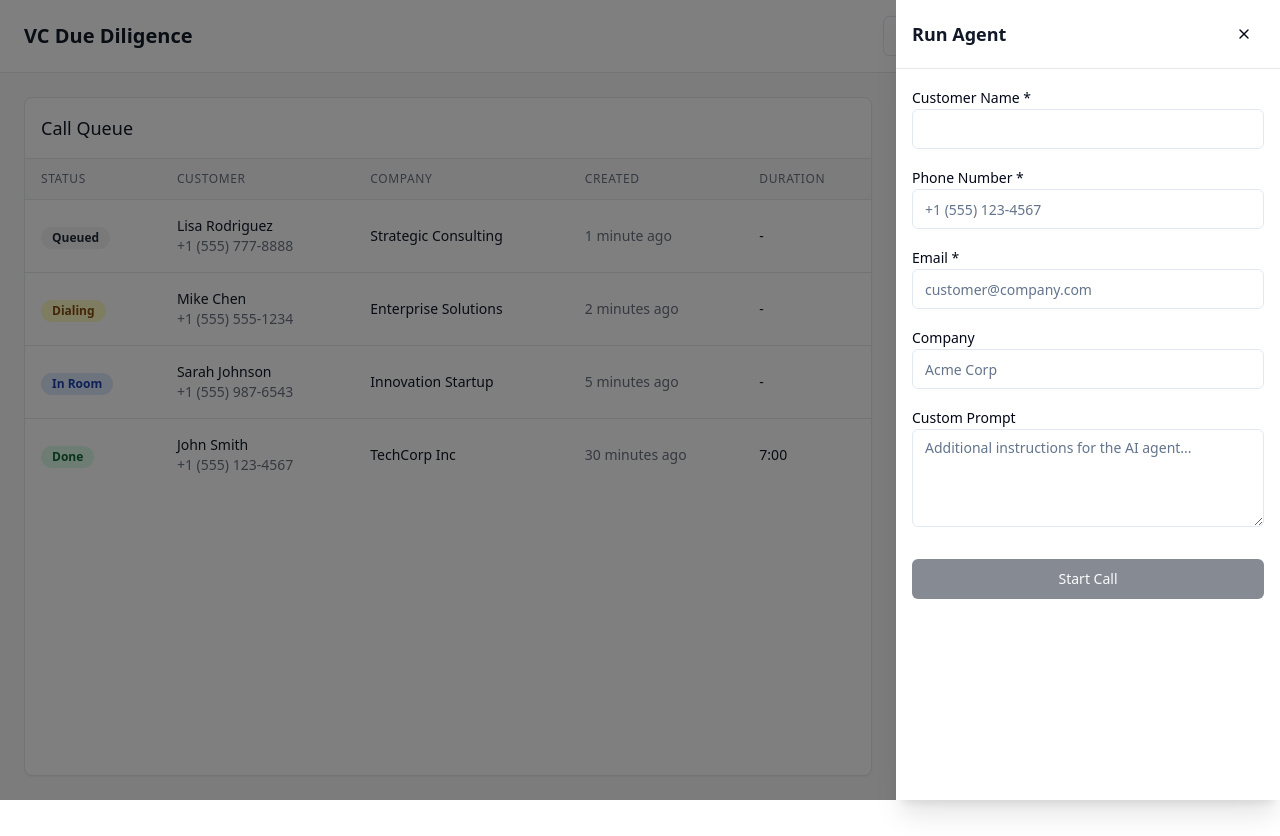
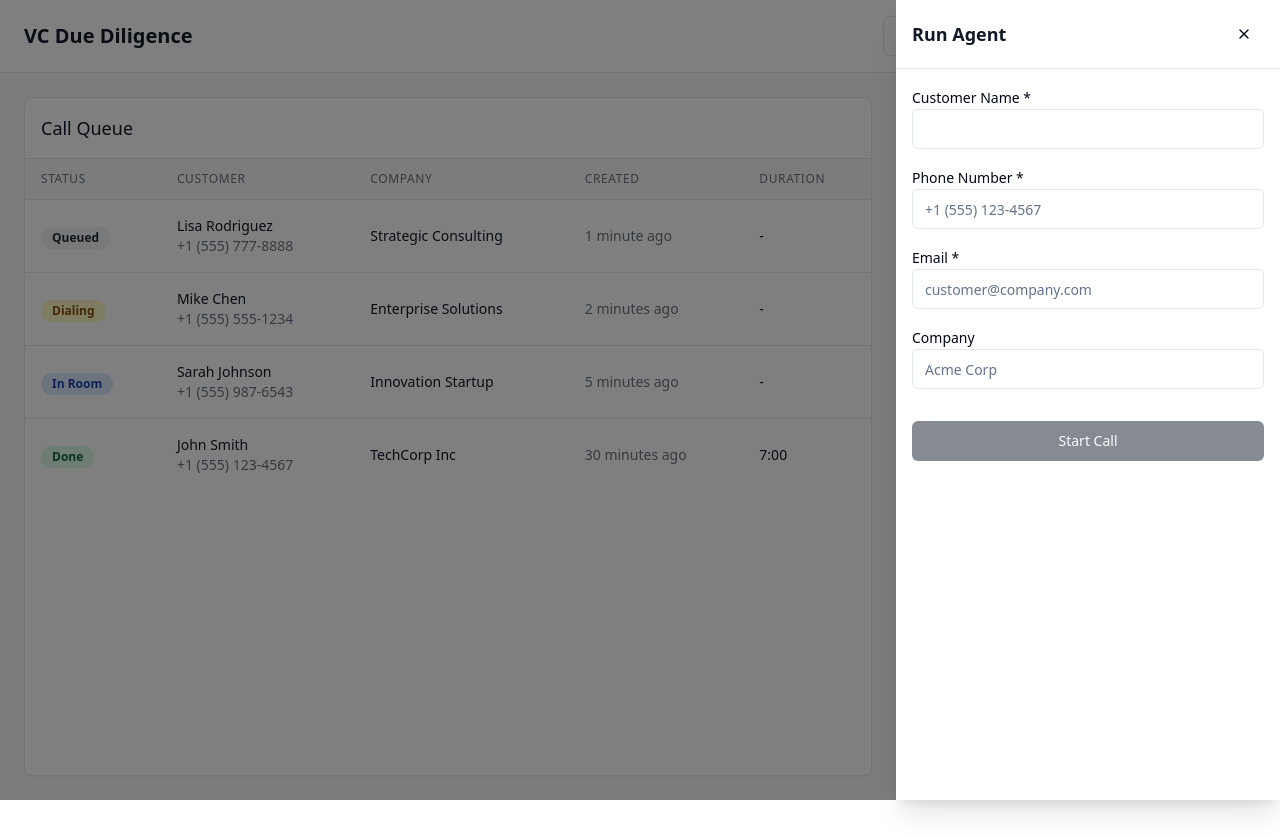
Before and after one commit to Varun20002/due-diligence-pilot, a React (Vite) app: page / in a window 1280 px wide. Both pictures are taken after a click on the button "Run Agent". Built offline with nearby package versions, Linux system fonts and the light colour scheme.

Commit message:
Remove custom prompt field
Removes the "Custom Prompt" field from the Run Agent section in the dashboard.

```diff
--- a/src/components/RunAgentDrawer.tsx
+++ b/src/components/RunAgentDrawer.tsx
@@ -4,7 +4,6 @@ import { X } from 'lucide-react';
 import { Button } from '@/components/ui/button';
 import { Input } from '@/components/ui/input';
 import { Label } from '@/components/ui/label';
-import { Textarea } from '@/components/ui/textarea';
 
 interface RunAgentDrawerProps {
   isOpen: boolean;
@@ -18,7 +17,6 @@ const RunAgentDrawer: React.FC<RunAgentDrawerProps> = ({ isOpen, onClose, onSubm
     phone: '',
     email: '',
     company: '',
-    customPrompt: '',
   });
 
   const [errors, setErrors] = useState<Record<string, string>>({});
@@ -55,7 +53,6 @@ const RunAgentDrawer: React.FC<RunAgentDrawerProps> = ({ isOpen, onClose, onSubm
         phone: '',
         email: '',
         company: '',
-        customPrompt: '',
       });
       setErrors({});
     }
@@ -143,17 +140,6 @@ const RunAgentDrawer: React.FC<RunAgentDrawerProps> = ({ isOpen, onClose, onSubm
               />
             </div>
 
-            <div>
-              <Label htmlFor="customPrompt">Custom Prompt</Label>
-              <Textarea
-                id="customPrompt"
-                placeholder="Additional instructions for the AI agent..."
-                rows={4}
-                value={formData.customPrompt}
-                onChange={(e) => handleInputChange('customPrompt', e.target.value)}
-              />
-            </div>
-
             <div className="pt-4">
               <Button
                 type="submit"
```
